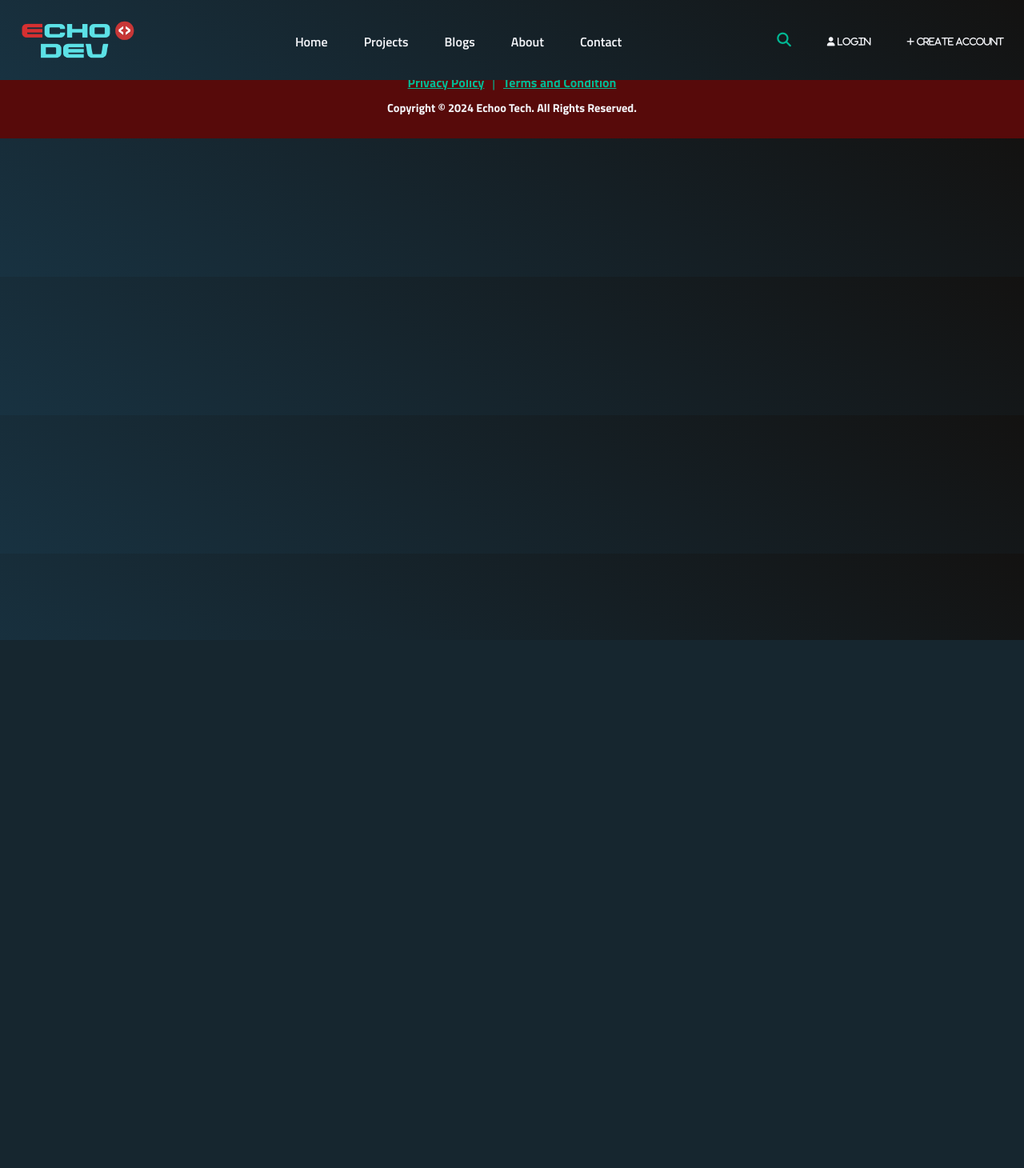
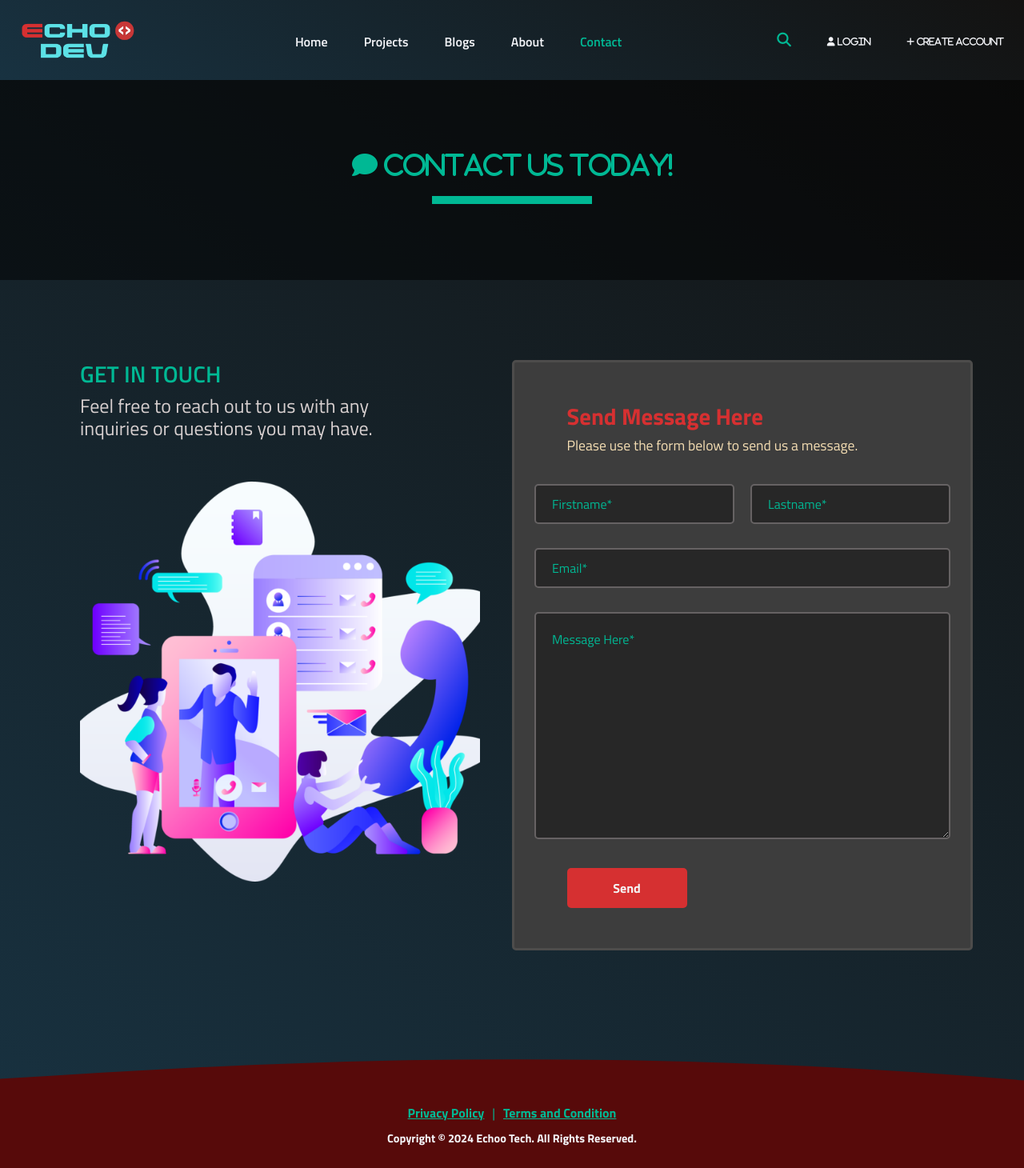
Before and after one commit to Jericho-Paningbatan/Native-Portfolio-Website, a PHP site: page /pages/contact.html in a window 1280 px wide. Shown: the whole page at 80% size. Before the commit the page ends 800 px from the top, so only its background shows below. Run offline with PHP 8.4, Linux system fonts and the light colour scheme; some libraries are stand-ins or nearby versions.

Commit message:
UPDATE: 1:28 AM

```diff
--- a/css/contact.css
+++ b/css/contact.css
@@ -260,6 +260,182 @@ position: relative;
   0%{transform: translateX( -50px);}
   100%{transform: translateX(0);}
 }
+
+
+/* main contact */
+main{
+
+  width: 100%;
+  height: auto;
+  display: flex;
+  margin-top: 100px;
+  flex-direction: column;
+}
+.image-contactbg{
+  display: flex;
+  justify-content: center;
+  align-items: center;
+  height: 250px;
+  width: 100%;
+  background-color: rgba(0, 0, 0, 0.5);
+}
+.image-contactbg h1{
+  font-weight: bolder;
+  color: #00b894;
+  position: relative;
+  font-size: 2rem;
+}
+.image-contactbg h1 i{
+  font-weight: bolder;
+  color: #00b894;
+  position: relative;
+
+}
+.image-contactbg h1::after{
+  content: '';
+  position: relative;
+  border-bottom: 10px solid var(--anotherColor);
+  display: flex;
+  margin-top: 10px;
+  justify-content: center;
+  align-items: center;
+  align-self: center;
+  width: 50%;
+  height: 20px;
+  left: 100px;
+}
+.contact-cons{
+
+  display: flex;
+}
+.contact-con1{
+
+  width: 50%;
+  padding-inline: 100px;
+  padding-block: 100px;
+}
+.contact-con1 h1{
+
+  text-transform: uppercase;
+  color: #00b894;
+  font-weight: 600;
+  font-size: 1.8rem;
+
+}
+
+.contact-con1 h3{
+  color: rgb(216, 208, 208);
+  font-size: 1.5rem;
+
+}
+.imgcontact{
+  margin-top: 10%;
+  width: 500px;
+}
+
+
+.contact-con2{
+  width: 50%;
+  padding-block: 100px;
+
+}
+.contact-form form{
+  display: flex;
+  flex-direction: column;
+  justify-content: center;
+  align-items: center;
+  width: 90%;
+  height: auto;
+  padding-block: 50px;
+  gap: 30px;
+  border: 3px solid #4d4c4b;
+  border-radius: 5px;
+  background-color: #3d3d3d;
+}
+.form-con-txt{
+
+  width: 77%;
+}
+.form-con-txt h2{
+
+  font-weight: 700;
+  font-size: 1.8rem;
+  color: var(--anotherColor5);
+}
+.form-con-txt h4{
+
+  font-size: 1.1rem;
+  color: wheat;
+}
+.contact-row1{
+ display: flex;
+  gap: 20px;
+
+}
+.contact-row1 input{
+
+  width: 250px;
+  height: 50px;
+  padding-inline: 20px;
+  background-color: rgba(19, 18, 18, 0.5);
+  color: #cccccc;
+  border-radius: 5px;
+  border: 2px solid rgb(102, 98, 99);
+
+
+}
+.contact-form input[type=email]{
+
+  width: 520px;
+  height: 50px;
+  padding-inline: 20px;
+  background-color: rgba(19, 18, 18, 0.5);
+  color: #cccccc;
+  border-radius: 5px;
+  border: 2px solid rgb(102, 98, 99);
+
+}
+.contact-row2 textarea{
+
+  width: 520px;
+  padding-inline: 20px;
+  padding-block: 20px;
+  background-color: rgba(19, 18, 18, 0.5);
+  color: #cccccc;
+  border-radius: 5px;
+  border: 2px solid rgb(102, 98, 99);
+
+
+}
+.contact-row3{
+
+  width: 77%;
+
+}
+.contact-row3 input[type=submit]{
+  width: 150px;
+  height: 50px;
+  border-radius: 5px;
+  background-color: var(--anotherColor5);
+  color: whitesmoke;
+  outline: none;
+  border: none;
+  font-weight: 700;
+
+}
+.contact-row3 input[type=submit]:hover{
+
+  opacity: 0.8;
+
+}
+input::placeholder, textarea::placeholder{
+
+  color: #00b894;
+}
+
+
+
+
 
 
 
--- a/css/styles.css
+++ b/css/styles.css
@@ -168,6 +168,7 @@ nav .search-icon{
 
 }
 
+
 .nav-list li, .nav-btns li{
 
   list-style: none;
@@ -194,6 +195,8 @@ nav .search-icon{
 .aNav{
 position: relative;
 }
+
+
 
 .aNav::after{
 
@@ -1617,6 +1620,7 @@ footer{
     margin-bottom: 10px;
     font-weight: 700;
     margin-left: 0;
+    position: relative;
 
   }
 
--- a/index.html
+++ b/index.html
@@ -32,7 +32,7 @@
 
         <div class="nav-links">
           <ul class="nav-list">
-            <li><a href="https://www.echoodev.tech/" class="a homes" >Home</a></li>
+            <li><a href="https://www.echoodev.tech/" class="a homes" style="color: var(--anotherColor);">Home</a></li>
             <li><a href="" class="a projectbtn">Projects</a></li>
             <li><a href="" class="a b">Blogs</a></li>
             <li><a href="" class="a b">About</a></li>
--- a/pages/contact.html
+++ b/pages/contact.html
@@ -12,7 +12,7 @@
 
   <link rel="stylesheet" href="../css/contact.css">
   <link rel="stylesheet" href="../css/styles2.css">
-  <title>Contact - Echoo Tech</title>
+  <title>Contact Us - Echoo Tech</title>
 </head>
 <body>
 
@@ -36,7 +36,7 @@
             <li><a href="" class="a projectbtn">Projects</a></li>
             <li><a href="" class="a b">Blogs</a></li>
             <li><a href="" class="a b">About</a></li>
-            <li><a href="contact-us" class="a contact">Contact</a></li>
+            <li><a href="contact-us" class="a contact" style="color: var(--anotherColor);">Contact</a></li>
 
             <div class="mob-btns">
 
@@ -66,7 +66,50 @@
     <input type="button" name="searchbtns" class="searchBarbtn" value="Search">
 </div>
 
+  <main class="contact-main">
+    <div class="image-contactbg">
 
+      <h1><i class="fa-solid fa-comment"> Contact Us Today!</i></h1>
+    </div>
+
+    <div class="contact-cons">
+
+
+    <div class="contact-con1">
+
+        <h1>Get in Touch</h1>
+        <h3>Feel free to reach out to us with any inquiries or questions you may have.</h3>
+        <img src="../assets/img/con1.png" alt="contact" class="imgcontact">
+
+    </div>
+    <div class="contact-con2">
+      <div class="contact-form">
+        <form action="">
+        <div class="form-con-txt">
+          <h2>Send Message Here</h2>
+          <h4>Please use the form below to send us a message.</h4>
+        </div>
+        <div class="contact-row1">
+          <input type="text" placeholder="Firstname*" required>
+          <input type="text" placeholder="Lastname*" required>
+
+        </div>
+
+        <input type="email" placeholder="Email*" required>
+        <div class="contact-row2">
+          <textarea name="message" placeholder="Message Here*" cols="30" rows="10" required></textarea>
+        </div>
+
+        <div class="contact-row3">
+          <input type="submit" value="Send">
+
+        </div>
+      </form>
+      </div>
+    </div>
+  </div>
+
+  </main>
 
 
 
```
Also changed, not shown: assets/img/con1.png (added), assets/img/con2.png (added), assets/img/contact-img1.png (added), assets/img/contact-img2.png (added).
